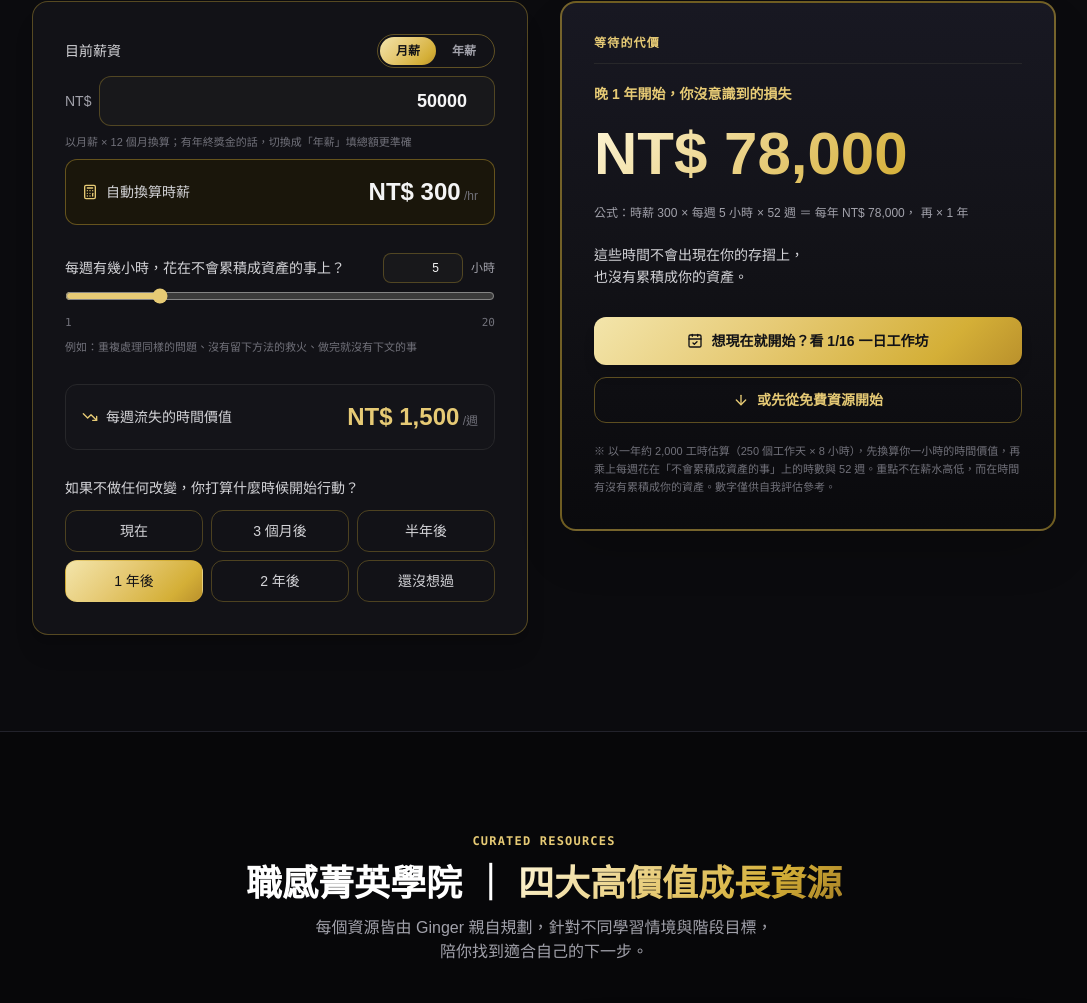
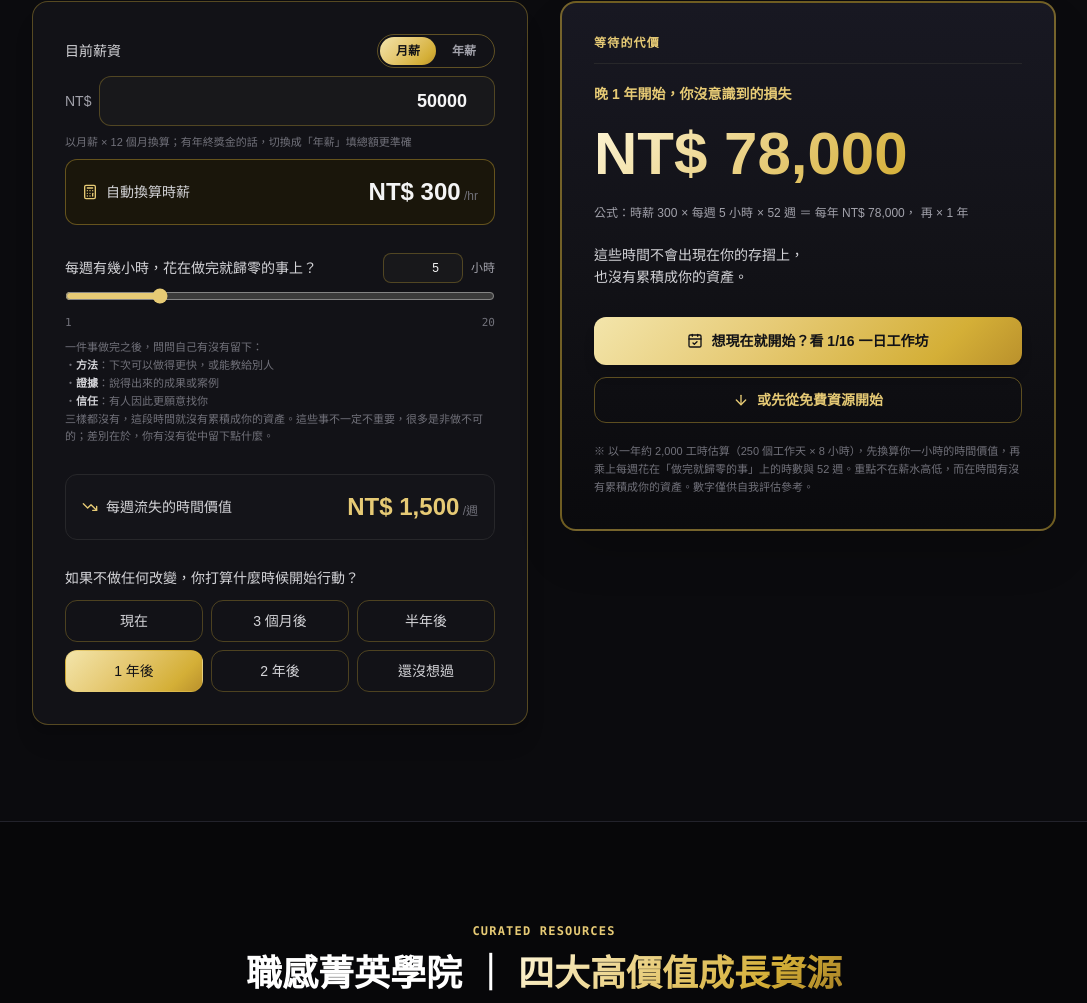
Before and after one commit to gingerlin0919-tech/freesources-site, a plain HTML site: page index.html in a window 1280 px wide. Shown: the part 924-1927 px from the top of the page, without its empty margins (96-1183 px from the left). Drawn offline with nearby package versions, Linux system fonts and the light colour scheme.

Commit message:
計算機：定義做完就歸零的事（方法、證據、信任）

```diff
--- a/index.html
+++ b/index.html
@@ -185,12 +185,12 @@ p,li,td,th,figcaption,label,dd{text-wrap:pretty}
 </div>
 <div class="space-y-2">
 <div class="flex items-center justify-between gap-3">
-<label for="ideal" class="text-zinc-300 font-medium text-sm"><span class="ph">每週有幾小時，</span><span class="ph">花在不會累積成資產的事上？</span></label>
+<label for="ideal" class="text-zinc-300 font-medium text-sm"><span class="ph">每週有幾小時，</span><span class="ph">花在做完就歸零的事上？</span></label>
 <div class="flex items-center gap-2 text-xs text-zinc-400 shrink-0"><input id="idealN" type="number" min="1" max="20" step="1" aria-label="每週小時數" class="w-20 rounded-lg bg-zinc-900 border border-[#D4AF37]/30 px-2 py-1.5 text-right text-zinc-100 focus:outline-none">小時</div>
 </div>
 <input class="w-full h-2 bg-zinc-800 rounded-lg cursor-pointer" id="ideal" max="20" min="1" step="1" type="range" value="5"/>
 <div class="flex justify-between text-[11px] text-zinc-500 font-mono"><span>1</span><span>20</span></div>
-<p class="text-[11px] text-zinc-500">例如：重複處理同樣的問題、沒有留下方法的救火、做完就沒有下文的事</p>
+<div class="text-[11px] text-zinc-500 leading-relaxed"><p>一件事做完之後，問問自己有沒有留下：</p><p>・<b class="text-zinc-300">方法</b>：下次可以做得更快，或能教給別人</p><p>・<b class="text-zinc-300">證據</b>：說得出來的成果或案例</p><p>・<b class="text-zinc-300">信任</b>：有人因此更願意找你</p><p>三樣都沒有，這段時間就沒有累積成你的資產。這些事不一定不重要，很多是非做不可的；差別在於，你有沒有從中留下點什麼。</p></div>
 <p id="idealHint" class="text-[11px] text-amber-400"></p>
 </div>
 <div class="p-4 rounded-xl bg-[#141419] border border-zinc-800 flex items-center justify-between gap-3">
@@ -226,7 +226,7 @@ p,li,td,th,figcaption,label,dd{text-wrap:pretty}
 <i class="w-4 h-4" data-lucide="arrow-down"></i><span>或先從免費資源開始</span>
 </a>
 </div>
-<p class="text-[11px] text-zinc-500 leading-relaxed">※ 以一年約 2,000 工時估算（250 個工作天 × 8 小時），先換算你一小時的時間價值，再乘上每週花在「不會累積成資產的事」上的時數與 52 週。重點不在薪水高低，而在時間有沒有累積成你的資產。數字僅供自我評估參考。</p>
+<p class="text-[11px] text-zinc-500 leading-relaxed">※ 以一年約 2,000 工時估算（250 個工作天 × 8 小時），先換算你一小時的時間價值，再乘上每週花在「做完就歸零的事」上的時數與 52 週。重點不在薪水高低，而在時間有沒有累積成你的資產。數字僅供自我評估參考。</p>
 </div>
 </div>
 </div>
```
